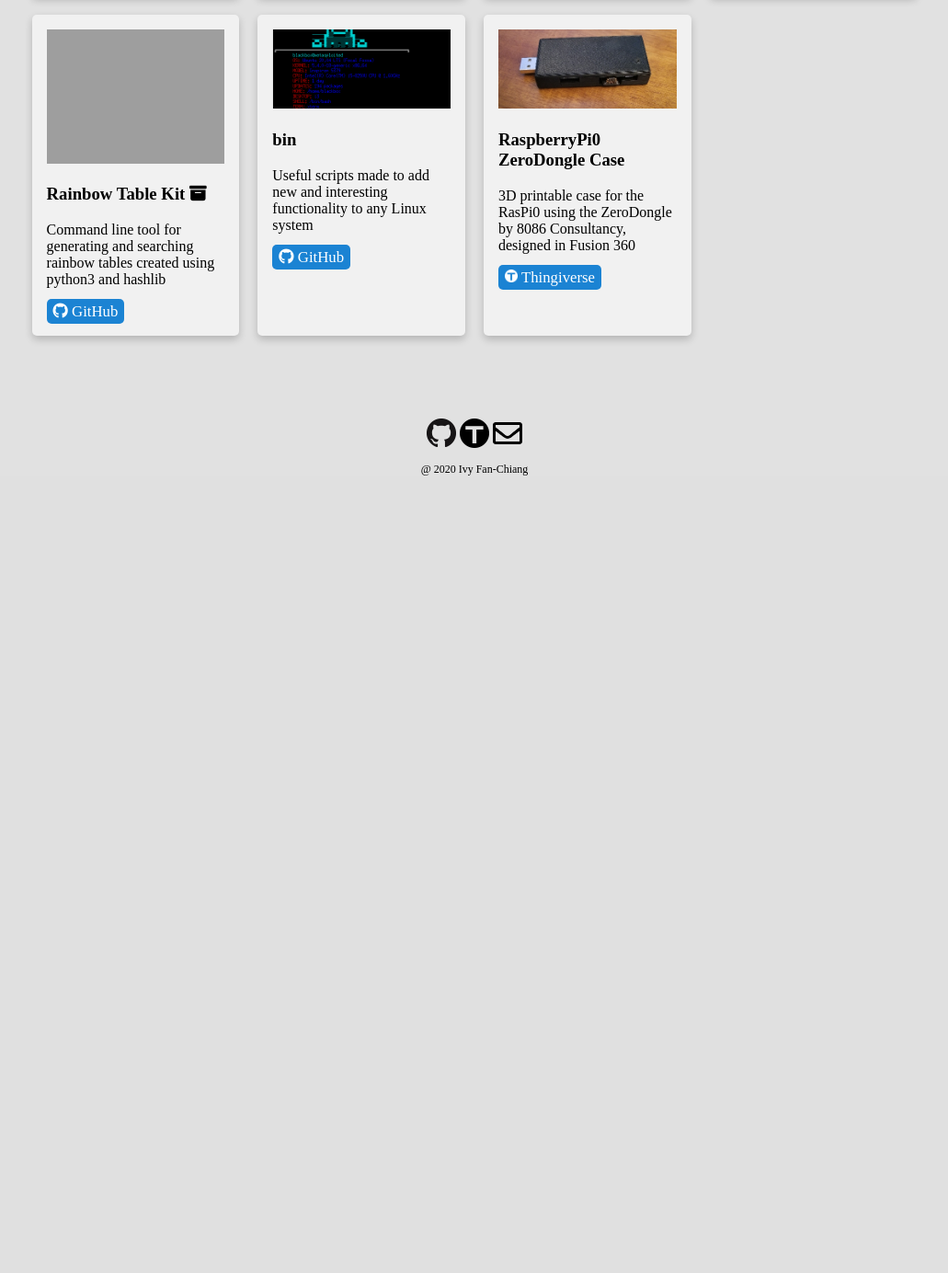
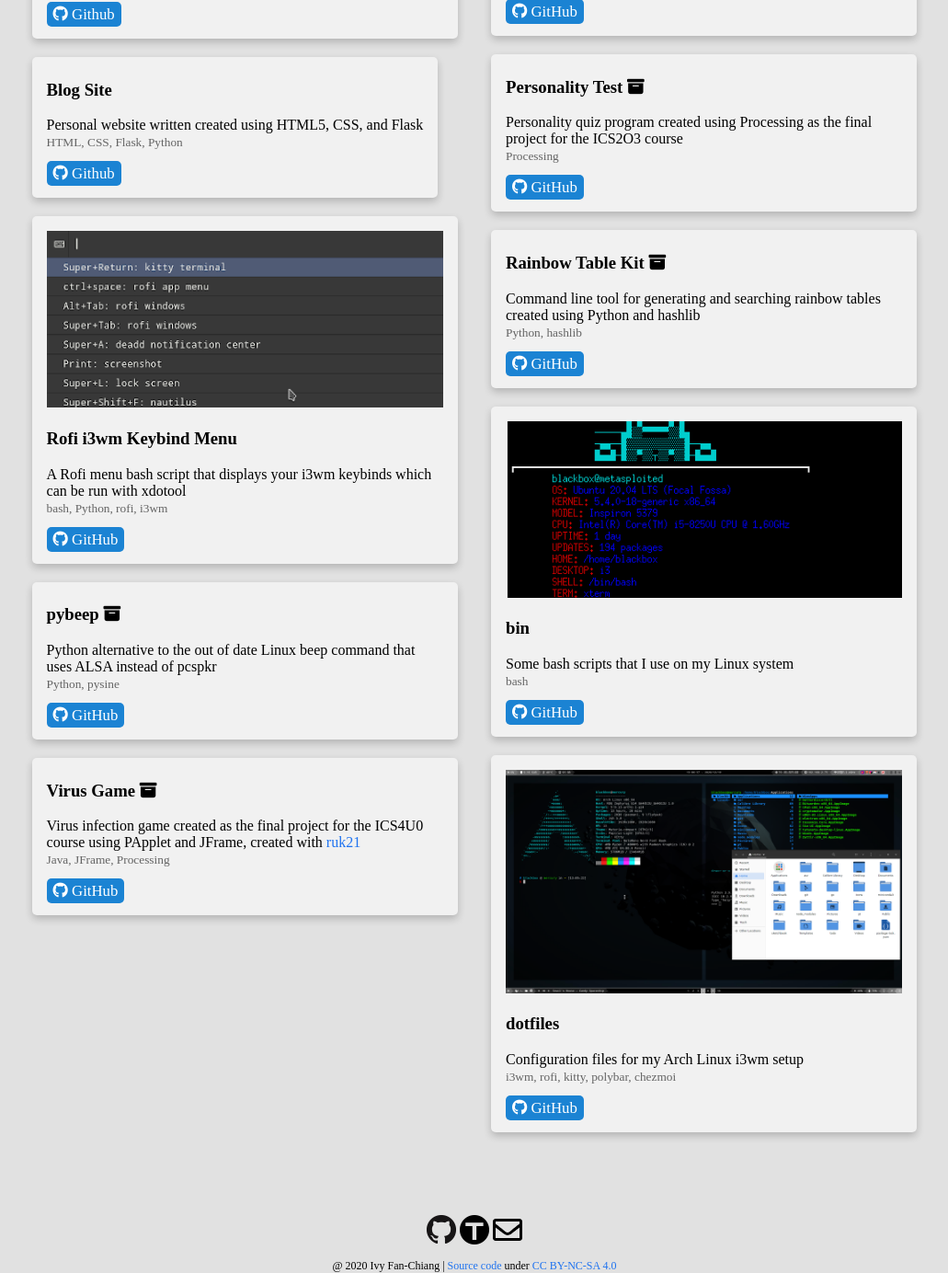
Before and after one commit to hexadecimalDinosaur/blog-site, a Flask app: page /projects/ in a window 1280 px wide. Shown: the part 982-2366 px from the top of the page at 92% size, without its empty margins (124-1155 px from the left). Before the commit the page ends 1499 px from the top, so only its background shows below. Run offline with Flask 2, Linux system fonts and the light colour scheme; some libraries are stand-ins or nearby versions; some web fonts are replaced; grey boxes are pictures that could not be loaded.

Commit message:
more projects, improved layout!

```diff
--- a/templates/projects.html
+++ b/templates/projects.html
@@ -11,42 +11,47 @@
         <style>
             @import url("https://use.typekit.net/rjh1tmg.css");
             .column {
-                float: left;
+                float: none;
                 padding: 0px 10px;
                 padding-bottom: 20px;
-                flex-basis: 25%;
+                display: inline-block;
             }
-
             .row {
                 margin: 0 -5px;
-                display: flex;
                 flex-wrap: wrap;
                 flex-direction: row;
+                column-count: 3;
             }
             .card {
                 box-shadow: 0 4px 8px 0 rgba(0, 0, 0, 0.2);
                 padding: 16px;
+                padding-top: 6px;
                 text-align: left;
                 background-color: #f1f1f1;
                 border-radius: 5px;
-                height: 100%;
+                width: 100%;
+                display: inline-block;
+            }
+            .card-img {
+                padding-top: 16px;
+            }
+            .card-image {
+                width: 100%;
             }
             .card:hover {
                 box-shadow: 0 8px 16px 0 rgba(0, 0, 0, 0.2);
             }
-            @media screen and (max-width: 1200px) {
-                .column{
-                    flex-basis: 33%;
+            .frameworks {
+                color: #646464;
+            }
+            @media screen and (max-width: 1300px) {
+                .row {
+                    column-count: 2;
                 }
             }
-            @media screen and (max-width: 1000px) {
-                .column{
-                    flex-basis: 50%;
-                }
-            }
-            @media screen and (max-width: 650px) {
-                .column{
-                    flex-basis: 100%;
+            @media screen and (max-width: 800px) {
+                .row {
+                    column-count: 1;
                 }
             }
         </style>
@@ -83,91 +88,126 @@
 
             <div class="row">
                 <div class="column">
-                    <div class="card">
-                        <img src="{{ url_for('static', filename='assets/octoprint-cli.png') }}" alt="octoprint-cli terminal screenshot" style="width:100%;">
+                    <div class="card card-img">
+                        <img class="card-image" src="{{ url_for('static', filename='assets/octoprint-cli.png') }}">
                         <h3>octoprint-cli</h3>
-                        <p>Command line client for OctoPrint 3D printer servers created using python3 and requests</p>
+                        <p>Command line client for OctoPrint 3D printer written in Python 3 using the OctoPrint REST API<br>
+                            <small class="frameworks">Python, requests, argparse</small>
+                        </p>
                         <a href="https://github.com/UserBlackBox/octoprint-cli" class="link-button" target="_blank" title="UserBlackBox/octoprint-cli"><i class="fab fa-github"></i> GitHub</a>
                     </div>
                 </div>
                 <div class="column">
-                    <div class="card">
-                        <img src="{{ url_for('static', filename='assets/schedule_bot.png') }}" alt="Schedule Bot screenshot" style="width:100%;">
+                    <div class="card card-img">
+                        <img class="card-image" src="{{ url_for('static', filename='assets/schedule-bot.png') }}">
                         <h3>Schedule Bot</h3>
-                        <p>Discord bot to keep track of timetable information based off the TDSB 2020 quadmester model</p>
+                        <p>Discord bot to keep track of timetable information based off the TDSB 2020 quadmester model<br>
+                            <small class="frameworks">Python, discord.py</small>
+                        </p>
                         <a href="https://github.com/UserBlackBox/schedule-bot" class="link-button" target="_blank" title="UserBlackBox/schedule-bot"><i class="fab fa-github"></i> Github</a>
                     </div>
                 </div>
                 <div class="column">
                     <div class="card">
-                        <img src="{{ url_for('static', filename='assets/rofi-i3-keybinds.png') }}" alt="rofi keybind menu" style="width:100%;">
+                        <h3>Blog Site</h3>
+                        <p>Personal website written created using HTML5, CSS, and Flask<br>
+                            <small class="frameworks">HTML, CSS, Flask, Python</small>
+                        </p>
+                        <a href="https://github.com/UserBlackBox/blog-site" class="link-button" target="_blank" title="UserBlackBox/blog-site"><i class="fab fa-github"></i> Github</a>
+                    </div>
+                </div>
+                <div class="column">
+                    <div class="card card-img">
+                        <img class="card-image" src="{{ url_for('static', filename='assets/rofi-i3-keybinds.png') }}">
                         <h3>Rofi i3wm Keybind Menu</h3>
-                        <p>A Rofi menu bash script that displays your i3wm keybinds which can be run with xdotool</p>
+                        <p>A Rofi menu bash script that displays your i3wm keybinds which can be run with xdotool<br>
+                            <small class="frameworks">bash, Python, rofi, i3wm</small>
+                        </p>
                         <a href="https://github.com/UserBlackBox/rofi-i3-keybinds" class="link-button" target="_blank" title="UserBlackBox/rofi-i3-keybinds"><i class="fab fa-github"></i> GitHub</a>
                     </div>
                 </div>
                 <div class="column archived">
                     <div class="card">
-                        <img src="{{ url_for('static', filename='assets/pysine.png') }}" alt="pybeep terminal" style="width:100%;">
                         <h3>pybeep <i class="fas fa-archive"></i></h3>
-                        <p>Python alternative to the out of date Linux beep command that uses ALSA instead of pcspkr</p>
+                        <p>Python alternative to the out of date Linux beep command that uses ALSA instead of pcspkr<br>
+                            <small class="frameworks">Python, pysine</small>
+                        </p>
                         <a href="https://github.com/UserBlackBox/pybeep" class="link-button" target="_blank" title="UserBlackBox/pybeep"><i class="fab fa-github"></i> GitHub</a>
                     </div>
                 </div>
                 <div class="column archived">
                     <div class="card">
-                        <img src="{{ url_for('static', filename='assets/ics4u0.png') }}" alt="Virus game screenshot" style="width:100%;">
                         <h3>Virus Game <i class="fas fa-archive"></i></h3>
-                        <p>Virus infection game created as the final project for the ICS4U0 course using PApplet and JFrame</p>
+                        <p>Virus infection game created as the final project for the ICS4U0 course using PApplet and JFrame, created with <a href="https://github.com/ruk21">ruk21</a><br>
+                            <small class="frameworks">Java, JFrame, Processing</small>
+                        </p>
                         <a href="https://github.com/UserBlackBox/ICS4U0-ISP" class="link-button" target="_blank" title="UserBlackBox/ICS4U0-ISP"><i class="fab fa-github"></i> GitHub</a>
                     </div>
                 </div>
                 <div class="column">
                     <div class="card">
-                        <img src="{{ url_for('static', filename='assets/sorting.png') }}" alt="sorting demonstration screenshot" style="width:100%;">
                         <h3>Sorting Demonstrations</h3>
-                        <p>Demonstration programs of various sorting algorithms with explanations created in Processing</p>
+                        <p>Demonstration programs of various sorting algorithms with explanations created in Processing<br>
+                            <small class="frameworks">Processing</small>
+                        </p>
                         <a href="https://github.com/UserBlackBox/sorting-demonstrations" class="link-button" target="_blank" title="UserBlackBox/sorting-demonstrations"><i class="fab fa-github"></i> GitHub</a>
+                    </div>
+                </div>
+                <div class="column">
+                    <div class="card card-img">
+                        <img class="card-image" src="{{ url_for('static', filename='assets/rpi0case2.jpg') }}">
+                        <h3>RaspberryPi0 ZeroDongle Case</h3>
+                        <p>3D printable case for the Raspberry Pi Zero using the ZeroDongle by 8086 Consultancy, designed in Fusion 360<br>
+                            <small class="frameworks">Fusion 360, 3D printing</small>
+                        </p>
+                        <a href="https://www.thingiverse.com/thing:4250567" class="link-button" target="_blank"><img src="{{ url_for('static', filename='assets/Thingiverse-Icon.png') }}" height="14px" width="14px" style="filter: invert(100%)"> Thingiverse</a>
                     </div>
                 </div>
                 <div class="column archived">
                     <div class="card">
-                        <img src="{{ url_for('static', filename='assets/roulette.jpg') }}" alt="Roulette Game Screenshot" style="width:100%;">
                         <h3>Two-Player Roulette <i class="fas fa-archive"></i></h3>
-                        <p>Roulette game made using Ready to Program as the final project for the ICS3U3 course</p>
+                        <p>Roulette game made using Ready to Program as the final project for the ICS3U3 course<br>
+                            <small class="frameworks">Java, RTP</small>
+                        </p>
                         <a href="https://github.com/UserBlackBox/ICS3U3-ISP" class="link-button" target="_blank" title="UserBlackBox/ICS3U3-ISP"><i class="fab fa-github"></i> GitHub</a>
                     </div>
                 </div>
                 <div class="column archived">
                     <div class="card">
-                        <img src="{{ url_for('static', filename='assets/personality-test.png') }}" alt="Personality Test Screenshot" style="width:100%;">
                         <h3>Personality Test <i class="fas fa-archive"></i></h3>
-                        <p>Personality quiz program created using Processing as the final project for the ICS2O3 course</p>
+                        <p>Personality quiz program created using Processing as the final project for the ICS2O3 course<br>
+                            <small class="frameworks">Processing</small>
+                        </p>
                         <a href="https://github.com/UserBlackBox/ICS2O3-ISP" class="link-button" target="_blank" title="UserBlackBox/ICS2O3-ISP"><i class="fab fa-github"></i> GitHub</a>
                     </div>
                 </div>
                 <div class="column archived">
                     <div class="card">
-                        <img src="{{ url_for('static', filename='assets/rainbow-table-kit.png') }}" alt="rainbow-table-kit terminal screenshot" style="width:100%;">
                         <h3>Rainbow Table Kit <i class="fas fa-archive"></i></h3>
-                        <p>Command line tool for generating and searching rainbow tables created using python3 and hashlib</p>
+                        <p>Command line tool for generating and searching rainbow tables created using Python and hashlib<br>
+                            <small class="frameworks">Python, hashlib</small>
+                        </p>
                         <a href="https://github.com/UserBlackBox/rainbow-table-kit" class="link-button" target="_blank" title="UserBlackBox/rainbow-table-kit"><i class="fab fa-github"></i> GitHub</a>
                     </div>
                 </div>
                 <div class="column">
-                    <div class="card">
-                        <img src="{{ url_for('static', filename='assets/syscat.png') }}" alt="rainbow-table-kit terminal screenshot" style="width:100%;">
+                    <div class="card card-img">
+                        <img class="card-image" src="{{ url_for('static', filename='assets/syscat.png') }}">
                         <h3>bin</h3>
-                        <p>Useful scripts made to add new and interesting functionality to any Linux system</p>
+                        <p>Some bash scripts that I use on my Linux system<br>
+                            <small class="frameworks">bash</small>
+                        </p>
                         <a href="https://github.com/UserBlackBox/bin" class="link-button" target="_blank" title="UserBlackBox/bin"><i class="fab fa-github"></i> GitHub</a>
                     </div>
                 </div>
                 <div class="column">
-                    <div class="card">
-                        <img src="{{ url_for('static', filename='assets/rpi0case2.jpg') }}" alt="raspberry pi zero case" style="width:100%;">
-                        <h3>RaspberryPi0 ZeroDongle Case</h3>
-                        <p>3D printable case for the RasPi0 using the ZeroDongle by 8086 Consultancy, designed in Fusion 360</p>
-                        <a href="https://www.thingiverse.com/thing:4250567" class="link-button" target="_blank"><img src="{{ url_for('static', filename='assets/Thingiverse-Icon.png') }}" height="14px" style="filter: invert(100%)"> Thingiverse</a>
+                    <div class="card card-img">
+                        <img class="card-image" src="{{ url_for('static', filename='assets/dotfiles.png') }}">
+                        <h3>dotfiles</h3>
+                        <p>Configuration files for my Arch Linux i3wm setup<br>
+                            <small class="frameworks">i3wm, rofi, kitty, polybar, chezmoi</small>
+                        </p>
+                        <a href="https://github.com/UserBlackBox/dotfiles" class="link-button" target="_blank" title="UserBlackBox/dotfiles"><i class="fab fa-github"></i> GitHub</a>
                     </div>
                 </div>
             </div>
@@ -178,7 +218,7 @@
             <a href="https://github.com/UserBlackBox" target="_blank"><img src="{{ url_for('static', filename='assets/GitHub-Mark-32px.png') }}" alt="GitHub" height="32" width="32"></a>
             <a href="https://www.thingiverse.com/ivy9909/about" target="_blank"><img src="{{ url_for('static', filename='assets/Thingiverse-Icon.png') }}" alt="Thingiverse" height="32" width="32"></a>
             <a href="mailto:userblackbox@tutanota.com" style="color: black; text-decoration: none;" target="_blank"><img src="{{ url_for('static', filename='assets/envelope-regular.svg') }}" height="32" width="32"></a>
-            <p style="font-size: 12px;">@ 2020 Ivy Fan-Chiang</p>
+            <p style="font-size: 12px;">@ 2020 Ivy Fan-Chiang | <a href="https://github.com/UserBlackBox/blog-site">Source code</a> under <a href="https://creativecommons.org/licenses/by-nc-sa/4.0/">CC BY-NC-SA 4.0</a></p>
         </footer>
 
         <script>
```
